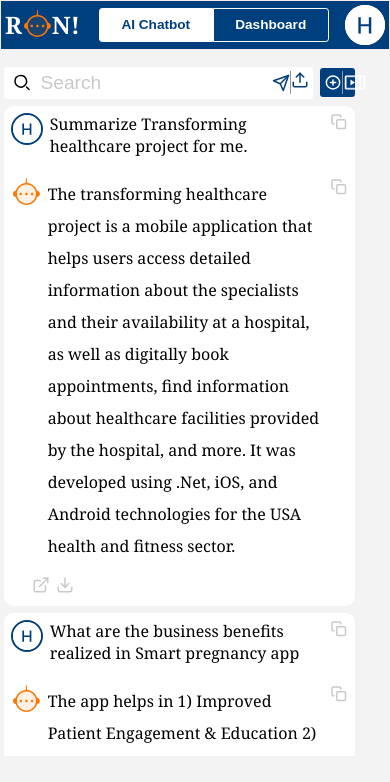
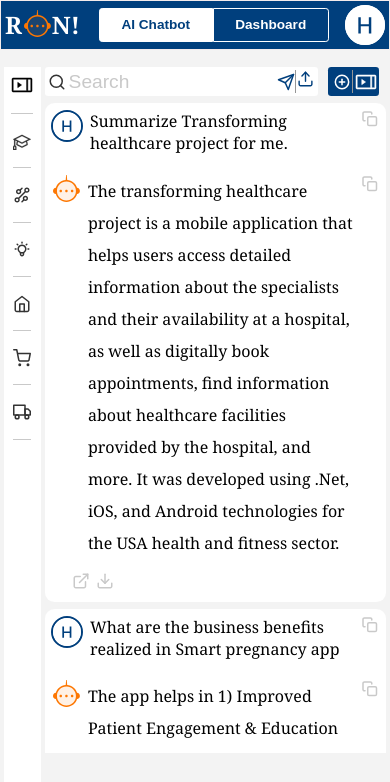
Before and after one commit to sanjeev74kr/AI-Chatbot, a React (Create React App) app: page / in a window 390 px wide. Shown: the top 782 px of the page. Built offline with nearby package versions, Linux system fonts and the light colour scheme.

Commit message:
Make responsive to small screen

```diff
--- a/package.json
+++ b/package.json
@@ -34,5 +34,8 @@
       "last 1 firefox version",
       "last 1 safari version"
     ]
+  },
+  "devDependencies": {
+    "@babel/plugin-proposal-private-property-in-object": "^7.21.11"
   }
 }
--- a/src/components/App.js
+++ b/src/components/App.js
@@ -45,7 +45,7 @@ function App() {
 
 
       {/* load chat-component */}
-      <div className="Chat-component">
+      <div className="chat-component">
         {showChatComponent && <Chats />}
       </div>
 
--- a/src/components/Chats.js
+++ b/src/components/Chats.js
@@ -1,5 +1,5 @@
 import React from "react";
-import { useState } from "react";
+import { useState,useEffect } from "react";
 import '../css/Chats.css'
 import industryData from '../utils/industryData';
 import { defaultMessages, defaultReply } from "../utils/defaultMessages.js";
@@ -13,7 +13,7 @@ function Chats() {
     const [userQuery, setUserQuery] = useState([]);
     const [isChatHistoryToggle, setIsChatHistoryToggle] = useState(false);
     const [updatedChatHistory] = useState(chatHistory);
-    const [isLeftSectionToggle, setIsLeftSectionToggle]= useState(false);
+    const [isLeftSectionToggle, setIsLeftSectionToggle]= useState(true);
 
 
     //  Functions :
@@ -120,8 +120,32 @@ function Chats() {
 
     //handle-left-section-toggle-button
     const handleLeftSectionToggleButton=()=>{
+        if(window.innerWidth<=768)
+        setIsLeftSectionToggle(true);
+    else
      setIsLeftSectionToggle(!isLeftSectionToggle);
+
     }
+
+    useEffect(() => {
+        const mediaQuery = window.matchMedia("(max-width: 768px)");
+
+        // Initial call to handle left section toggle based on screen width
+        handleLeftSectionToggleButton(mediaQuery.matches);
+
+        // Add listener for screen width changes
+        const handleMediaQueryChange = (e) => {
+            handleLeftSectionToggleButton(e.matches);
+        };
+
+        mediaQuery.addListener(handleMediaQueryChange);
+
+        // Clean up the listener when component unmounts
+        return () => {
+            mediaQuery.removeListener(handleMediaQueryChange);
+        };
+    }, []); // Empty dependency array to run this effect only once
+
 
 
 
@@ -193,7 +217,7 @@ function Chats() {
             }
 
             {/* chat-component-main-section */}
-            <section className={`chat-component-main-section ${isChatHistoryToggle ? 'shrink-right-section' : '' || {isLeftSectionToggle}? "":'shrink-left-section'}` }>
+            <section className={`chat-component-main-section ${isChatHistoryToggle ? 'shrink-right-section' : '' || {isLeftSectionToggle}? "shrink-left-section":''}` }>
 
                 <div className="chat-component-main-container">
 
--- a/src/css/App.css
+++ b/src/css/App.css
@@ -109,7 +109,7 @@
 
 
 /* Load chat component */
-.Chat-component {
+.chat-component {
   position: relative;
   top: 2%;
   right: 0%;
@@ -139,15 +139,16 @@
 
 
 /*Make responsive for small screen device */
-@media screen and (max-width:7608x) {
+/* @media screen and (max-width:768px) {
+
   .app {
     display: flex;
     flex-direction: column;
     align-items: flex-start;
   }
 
-  .Chat-component {
+  .chat-component {
     display: flex;
     align-self: center;
   }
-}
+} */
--- a/src/css/Chats.css
+++ b/src/css/Chats.css
@@ -7,7 +7,7 @@
 /* Chats Component container */
 .Chats-UI {
   display: flex;
-  height: 87vh;
+  height: 88vh;
   width: 100%;
   background-color: #F3F3F3;
   flex-direction: row;
@@ -15,7 +15,7 @@
 
 
 .shrunked-chat-component-left-section{
-  width:4%;
+  width:3.5%;
   margin-left: 1%;
   background-color: white;
 }
@@ -23,13 +23,14 @@
   display: flex;
   flex-direction: column;
   align-items: center;
+  margin: 2%;
   margin-top: 25%;
   border-top-left-radius: 0.2rem;
  border-top-right-radius: 0.2rem;
 }
 .shrunked-horizontal-line{
 border-bottom: 1px solid #C9C9C9;
-  margin-top: 50%;
+  margin-top: 70%;
 }
 
 .industry-icon-container{
@@ -78,6 +79,7 @@ border-bottom: 1px solid #C9C9C9;
   display: flex;
   flex-direction: column;
   padding: 3%;
+  margin-top:8%;
 }
 
 
@@ -322,6 +324,7 @@ border-bottom: 1px solid #C9C9C9;
   flex-direction: column;
   background-color: white;
   width: 15%;
+  margin-right: 1%;
   border-top-right-radius: 0.2rem;
   border-top-left-radius: 0.2rem;
 }
@@ -403,7 +406,7 @@ border-bottom: 1px solid #C9C9C9;
   display: flex;
   align-items: flex-start;
   padding: 3%;
-  margin-top: 5%;
+  margin-top: 8%;
   margin-left: 2%;
 }
 
@@ -443,9 +446,9 @@ border-bottom: 1px solid #C9C9C9;
 
 /* Make responsive for small screen */
 @media screen and (max-width:768px) {
+
   .chat-component-main-section {
-    width: 90%;
-    border-radius: 0.8rem;
+    width: 88%;
   }
 
   .chat-component-left-section,
@@ -454,25 +457,27 @@ border-bottom: 1px solid #C9C9C9;
   }
 
   .shrunked-chat-component-left-section{
-    display: flex;
+    width: 10%;
   }
 
  .shrunked-right-section-button{
   display: flex;
+  margin-left: 3%;
+  width:15%;
  }
 
  .search-box{
-  width: 88%;
+  width: 80%;
  }
 
 }
 
 .chat-component-main-section.shrink-left-section {
-  width:90%;
+  width:75%;
 }
 
-.chat-component-main-section.shrink-left-section and .chat-component-main-section.shrink-right-section{
-  width:95%;
+.chat-component-main-section.shrink-left-section,.chat-component-main-section.shrink-right-section{
+  width:93%;
 }
 
 
```
Also changed, not shown: public/search.svg, 1 other file (tests, documents, lock files or other folders).
